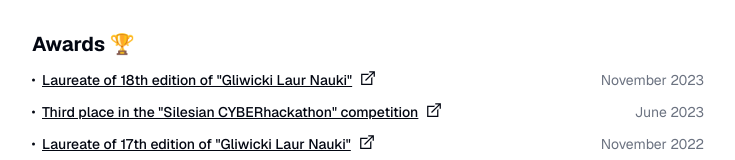
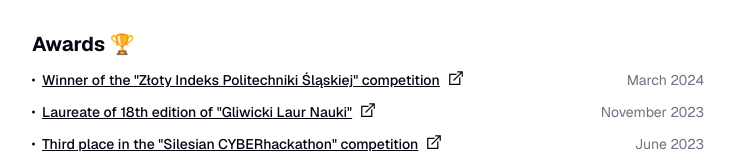
Before and after one commit to LordPrinz/cv, a Next.js app: page / in a window 1280 px wide. Shown: the part 380-540 px from the top of the page, without its empty margins (272-1007 px from the left). Built offline with nearby package versions, Linux system fonts and the light colour scheme.

Commit message:
Update Awards

```diff
--- a/src/app/page.tsx
+++ b/src/app/page.tsx
@@ -181,7 +181,9 @@
           })}
         </Section>
         <Section>
-          <h2 className="text-xl font-bold">Education 📚</h2>
+          <h2 className="print-force-new-page text-xl font-bold">
+            Education 📚
+          </h2>
           {RESUME_DATA.education.map((education) => {
             return (
               <Card key={education.school}>
--- a/src/data/resume-data/en.tsx
+++ b/src/data/resume-data/en.tsx
@@ -44,6 +44,11 @@
     },
   ],
   awards: [
+    {
+      title: 'Winner of the "Złoty Indeks Politechniki Śląskiej" competition ',
+      date: "March 2024",
+      link: "https://www.polsl.pl/rd1-cos/zi-ii-etap-konkursu/",
+    },
     {
       title: 'Laureate of 18th edition of "Gliwicki Laur Nauki"',
       date: "November 2023",
```
